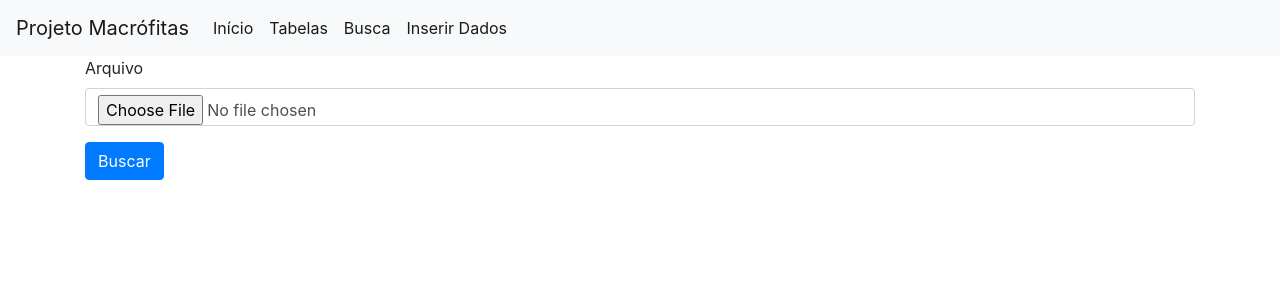
After one commit to matheussguerra/ProjMacrofitas, a Flask app: page /inserirDados in a window 1280 px wide. The commit adds this page. Shown: the top 300 px of the page. Run offline with Flask 2, Linux system fonts and the light colour scheme; some libraries are stand-ins or nearby versions.

Commit message:
Source code modified to fit import data feature

```diff
--- a/src/main.py
+++ b/src/main.py
@@ -3,11 +3,15 @@ from flask import request, render_template
 from web import app
 from web.forms.searchForm import SearchForm
 from scrapping.floraDoBrasil import getOneEntry
+from scrapping.floraDoBrasil import getData as getDataFloraDoBrasil
+from scrapping.plantList import getAllEntries as getDataSpeciesLink
 from scrapping.plantList import getOneEntry as getOneEntryPlantList
 from location.gbif import getLocation
+from web.forms.importForm import ImportForm
+from preprocessing.core import main as preProcess
 
+# Route para buscar informações de uma única planta
 @app.route('/busca', methods=['GET', 'POST'])
-# Implementar função de buscar plantas
 def busca():
     form = SearchForm(request.form)
 
@@ -18,11 +22,34 @@ def busca():
             nome_aceito_flora = nome_flora
 
         dataComparation = [nome_flora, status_flora, nome_aceito_flora]
-
         locations_gbif = getLocation(planta, '', False)
 
         return render_template('data/searchResult.html', plant_searched=planta,form=form, dataComparation=dataComparation, dataLocation=locations_gbif)
     return render_template('search/searchPlant.html', form=form)
 
+# Route para buscar informações de todas as plantas de um arquivo
+@app.route('/inserirDados', methods=['GET','POST'])
+def importar():
+    form = ImportForm(request.form)
+    if (request.method == 'POST' and form.validate()):
+        filename = request.files['arquivo'].filename
+        print filename
+        extensao = filename.split('.')[1]
+        request.files['arquivo'].save('data/ListaMacrofitas.{}'.format(extensao))
+        preProcess()
+        # Implementar threads para melhorar performance
+        getDataFloraDoBrasil(allDataset=True)
+        getDataSpeciesLink()
+        # Script do flora do Brasil pra tabela 2 aqui
+        # Scripts de localizacao aqui
+        # Script de sumarizacao aqui
+
+
+        return render_template('index.html')
+
+
+
+    return render_template('import/importFile.html', form=form)
+
 if __name__ == "__main__":
     app.run(debug=True)
--- a/src/preprocessing/core.py
+++ b/src/preprocessing/core.py
@@ -6,10 +6,10 @@ def xlsxToCsv(path):
 
 
 def main():
-	xlsxToCsv("../data/ListaMacrofitas.xlsx")
+	xlsxToCsv("data/ListaMacrofitas.xlsx")
 
-	ref_arquivo = open("../data/ListaMacrofitas.csv", 'r')
-	result_arquivo = open("../data/ListaMacrofitasResult.csv", 'w')
+	ref_arquivo = open("data/ListaMacrofitas.csv", 'r')
+	result_arquivo = open("data/ListaMacrofitasResult.csv", 'w')
 
 	for linha in ref_arquivo.readlines():
 		especie = linha.split()
--- a/src/scrapping/plantList.py
+++ b/src/scrapping/plantList.py
@@ -23,7 +23,7 @@ def getOneEntry(searchTerm):
     else:
         return 'Bad Response!'
 
-def getAllEntries(inputPath='../data/ListaMacrofitasResult.csv', outputPath='../data/plantList.csv', notFoundPath = '../data/notFoundPlantList.csv'):
+def getAllEntries(inputPath='data/ListaMacrofitasResult.csv', outputPath='data/plantList.csv', notFoundPath = 'data/notFoundPlantList.csv'):
     #output = csv.writer(outputFile)
     #allResponses = []
     outputFile = open(outputPath, 'a')
@@ -113,7 +113,7 @@ def getSynonymous(soup):
     species = soup('h1')[1]('span')[3]('i')[1].text
     return str(genus) + ' ' + str(species)
 
-def reprocessEntries(inputFile='toProcess.txt', outputPath='../data/plantList.csv', notFoundPath = '../data/notFoundPlantList.csv'):
+def reprocessEntries(inputFile='toProcess.txt', outputPath='data/plantList.csv', notFoundPath = 'data/notFoundPlantList.csv'):
     outputFile = open(outputPath, 'a')
     with open(inputFile) as input:
         lines = input.readlines()
--- /dev/null
+++ b/src/web/forms/importForm.py
@@ -0,0 +1,4 @@
+from wtforms import Form, FileField
+
+class ImportForm(Form):
+    arquivo = FileField('Arquivo')
--- a/src/web/forms/searchForm.py
+++ b/src/web/forms/searchForm.py
@@ -1,4 +1,4 @@
-from wtforms import Form, IntegerField, StringField, TextAreaField, SelectField, validators
+from wtforms import Form, StringField
 
 class SearchForm(Form):
     plant = StringField('Nome:', render_kw={'autofocus': True})
--- /dev/null
+++ b/src/web/templates/import/importFile.html
@@ -0,0 +1,15 @@
+{% extends 'layout.html' %}
+{% from 'includes/_formhelpers.html' import render_field %}
+{% block body %}
+
+<div class="container">
+	<form method="POST" enctype="multipart/form-data" action="">
+		<div class="form-group">
+			{{ render_field(form.arquivo, class_="form-control") }}
+		</div>
+
+        <p><input type="submit" class="btn btn-primary" value="Buscar"></p>
+
+	</form>
+</div>
+{% endblock %}
--- a/src/web/templates/layout.html
+++ b/src/web/templates/layout.html
@@ -24,7 +24,7 @@
 			</li>
 			</li>
 			<li class="nav-item active">
-			  <a class="nav-link" href="#">Inserir Dados</a>
+			  <a class="nav-link" href="{{url_for('importar')}}">Inserir Dados</a>
 			</li>
 
 		  </ul>
```
Also changed, not shown: src/scrapping/floraDoBrasil.py (+1 -7 lines), src/preprocessing/__init__.py (added).
